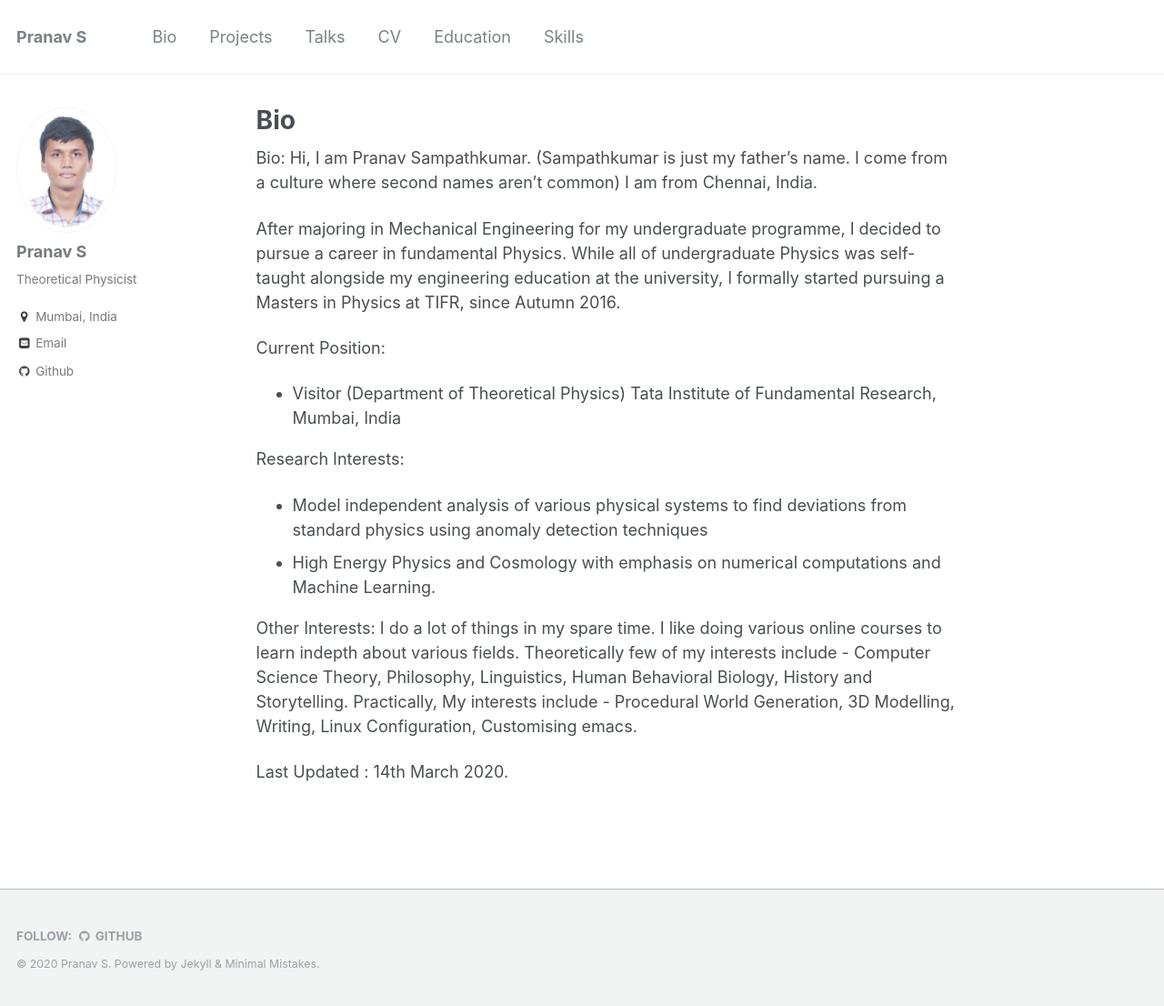
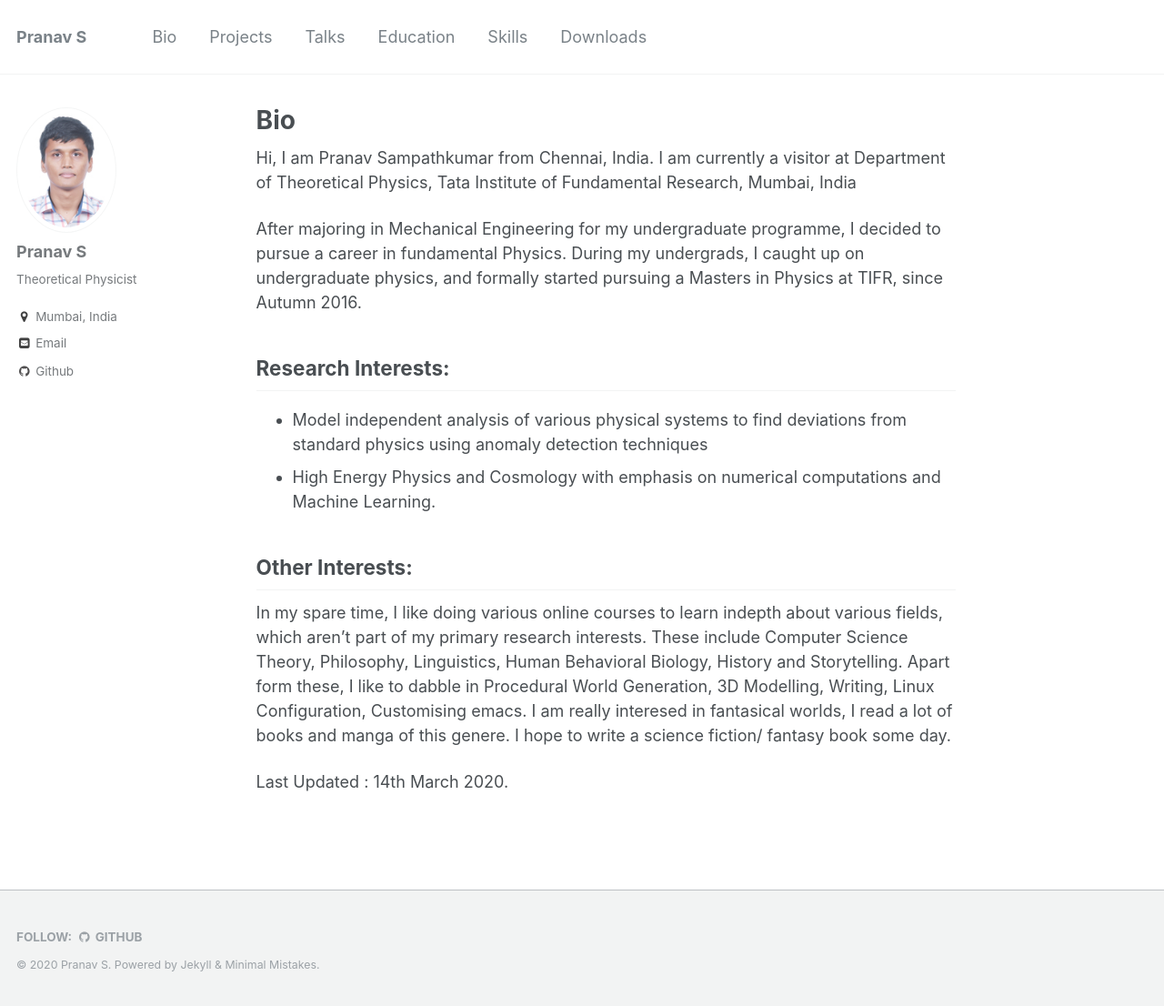
Before and after one commit to psampathkumar/psampathkumar.github.io, a Jekyll site: the page built from index.md, in a window 1280 px wide and 1106 px high. Shown: the whole window at 91% size. Built offline with Jekyll 4.4.1, drawn with Linux system fonts in a browser that asks for light colours.

```diff
--- a/index.md
+++ b/index.md
@@ -3,26 +3,20 @@
 layout: single
 author_profile: true
 ---
-Bio:
-Hi, I am Pranav Sampathkumar. (Sampathkumar is just my father's name. I come from a culture where second names aren't common)
-I am from Chennai, India.
+Hi, I am Pranav Sampathkumar from Chennai, India.
+I am currently a visitor at Department of Theoretical Physics, Tata Institute of Fundamental Research, Mumbai, India
 
-After majoring in Mechanical Engineering for my undergraduate programme,
-I decided to pursue a career in fundamental Physics.
-While all of undergraduate Physics was self-taught alongside my engineering education at the university,
-I formally started pursuing a Masters in Physics at TIFR, since Autumn 2016.
+After majoring in Mechanical Engineering for my undergraduate programme, I decided to pursue a career in fundamental Physics.
+During my undergrads, I caught up on undergraduate physics, and formally started pursuing a Masters in Physics at TIFR, since Autumn 2016.
 
-Current Position:
-- Visitor (Department of Theoretical Physics)
-    Tata Institute of Fundamental Research, Mumbai, India
-
-Research Interests:
+## Research Interests:
   - Model independent analysis of various physical systems to find deviations from standard physics using anomaly detection techniques
   - High Energy Physics and Cosmology with emphasis on numerical computations and Machine Learning.
 
-Other Interests:
-  I do a lot of things in my spare time. I like doing various online courses to learn indepth about various fields.
-  Theoretically few of my interests include - Computer Science Theory, Philosophy, Linguistics, Human Behavioral Biology, History and Storytelling.
-  Practically, My interests include - Procedural World Generation, 3D Modelling, Writing, Linux Configuration, Customising emacs.
+## Other Interests:
+  In my spare time, I like doing various online courses to learn indepth about various fields, which aren't part of my primary research interests.
+  These include Computer Science Theory, Philosophy, Linguistics, Human Behavioral Biology, History and Storytelling.
+  Apart form these, I like to dabble in Procedural World Generation, 3D Modelling, Writing, Linux Configuration, Customising emacs.
+  I am really interesed in fantasical worlds, I read a lot of books and manga of this genere. I hope to write a science fiction/ fantasy book some day.
 
 Last Updated : 14th March 2020.
```
Also changed, not shown: _data/navigation.yml (+7 -3 lines), _pages/cv.md (deleted, +0 -8 lines), _pages/downloads.md (added, +9 -0 lines), _pages/education.md (+1 -1 lines), favicon.ico, images/eq.png (deleted), images/group.jpg (deleted), 1 other file.
